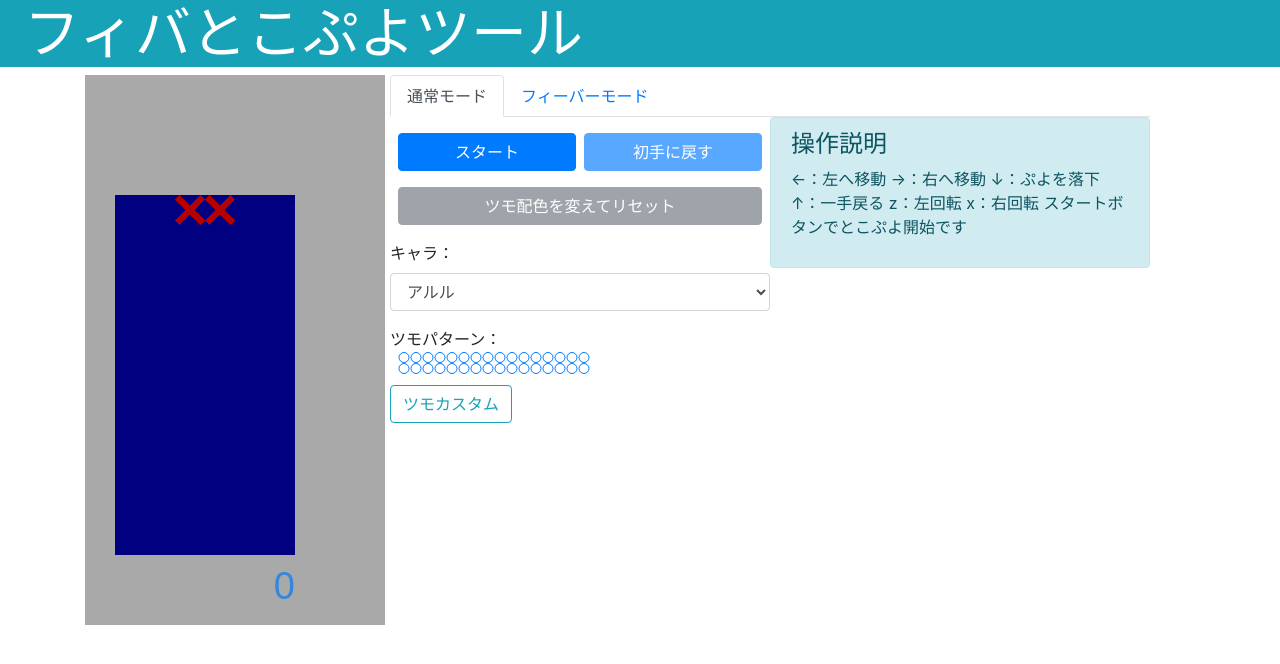
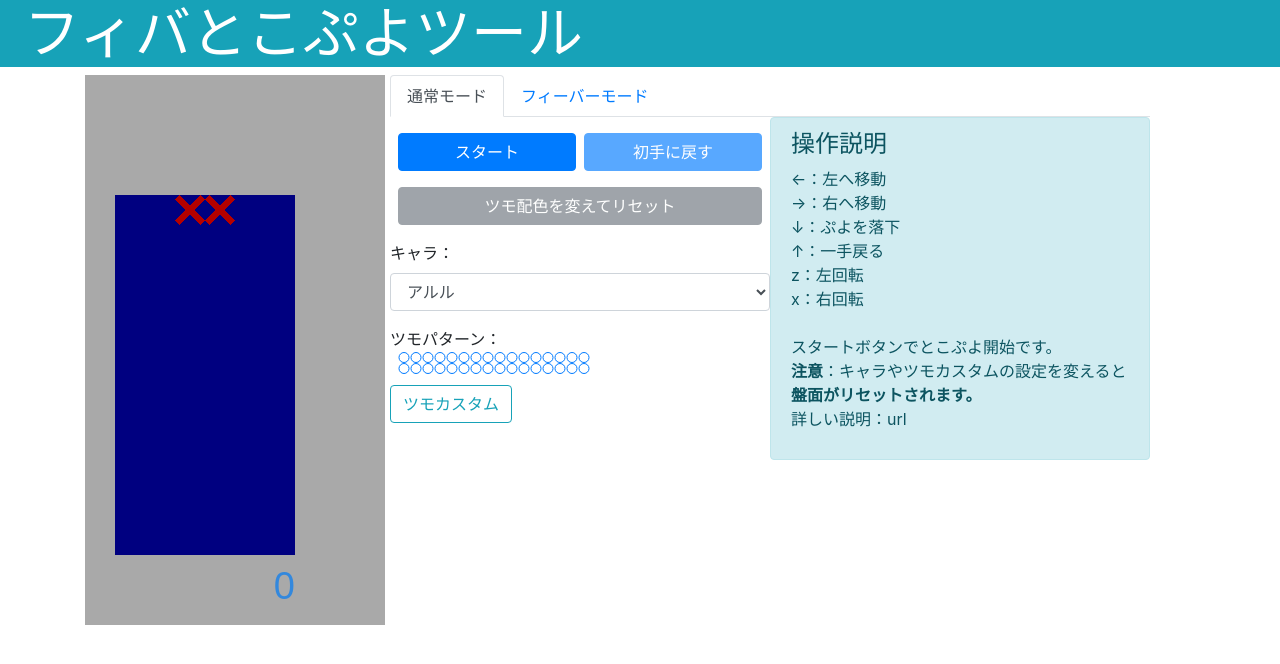
Before and after one commit to yousayT/fivsim, a React (Create React App) app: page / in a window 1280 px wide. Shown: the top 664 px of the page. Built offline with nearby package versions, Linux system fonts and the light colour scheme.

Commit message:
write instruction

```diff
--- a/src/puyo/Instruction.js
+++ b/src/puyo/Instruction.js
@@ -7,17 +7,30 @@ function Instruction(props) {
         <h4 className="alert-header">操作説明</h4>
         {
           props.fever ?
-            <p>フィバ用説明</p>
+            <p>
+              ←：左へ移動<br/>
+              →：右へ移動<br/>
+              ↓：ぷよを落下<br/>
+              ↑：一手戻る<br/>
+              z：左回転<br/>
+              x：右回転<br/><br/>
+
+              スタートボタンでとこぷよ開始です。<br/>
+              <strong>注意</strong>：キャラやツモカスタム、れんさのタネなどの設定を変えると<strong>盤面がリセットされます。</strong><br/>
+              詳しい説明：url
+            </p>
           :
             <p>
-              ←：左へ移動
-              →：右へ移動
-              ↓：ぷよを落下
-              ↑：一手戻る
-              z：左回転
-              x：右回転
+              ←：左へ移動<br/>
+              →：右へ移動<br/>
+              ↓：ぷよを落下<br/>
+              ↑：一手戻る<br/>
+              z：左回転<br/>
+              x：右回転<br/><br/>
 
-              スタートボタンでとこぷよ開始です
+              スタートボタンでとこぷよ開始です。<br/>
+              <strong>注意</strong>：キャラやツモカスタムの設定を変えると<br/><strong>盤面がリセットされます。</strong><br/>
+              詳しい説明：url
             </p>
         }
       </div>
```
